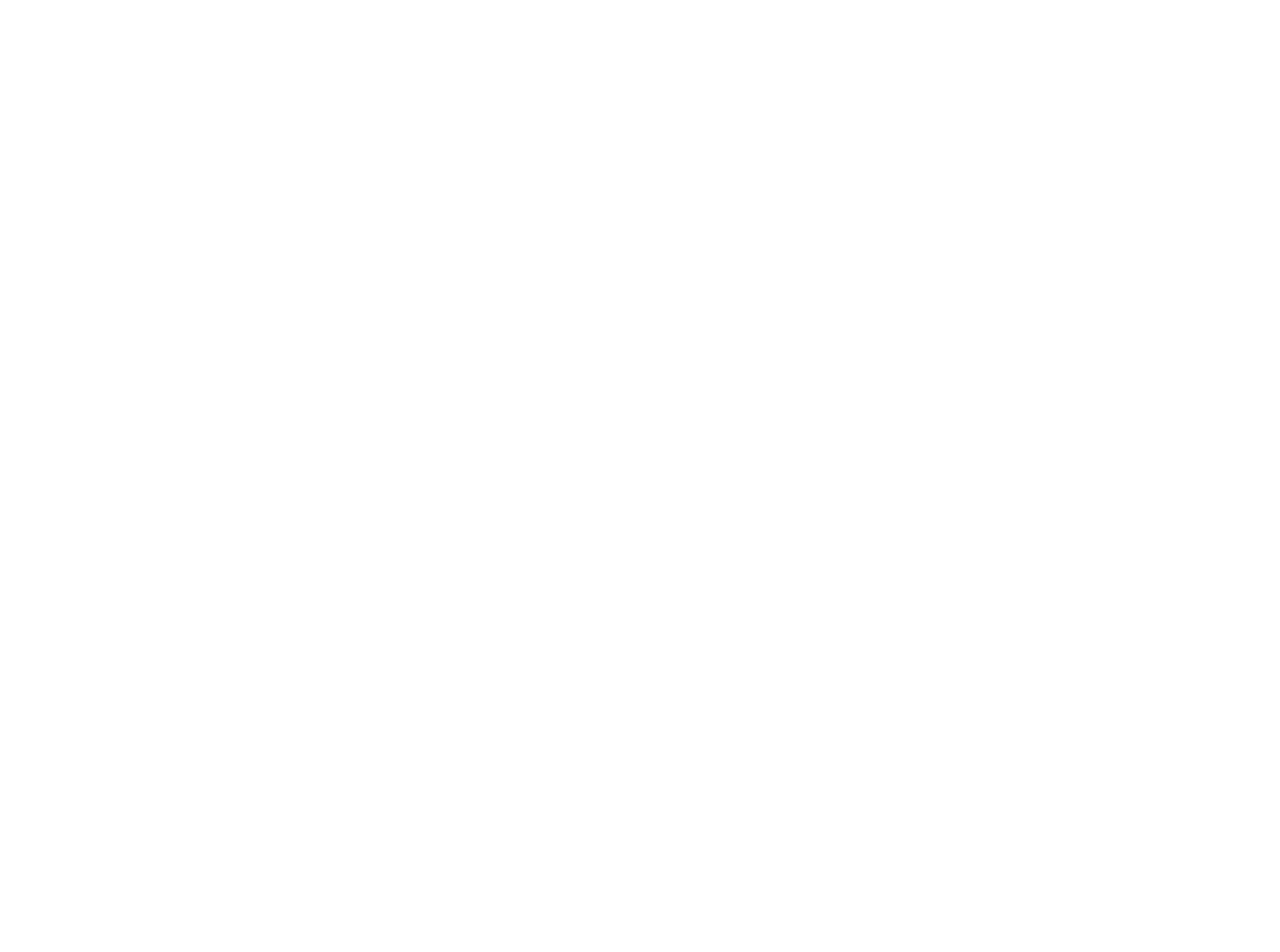
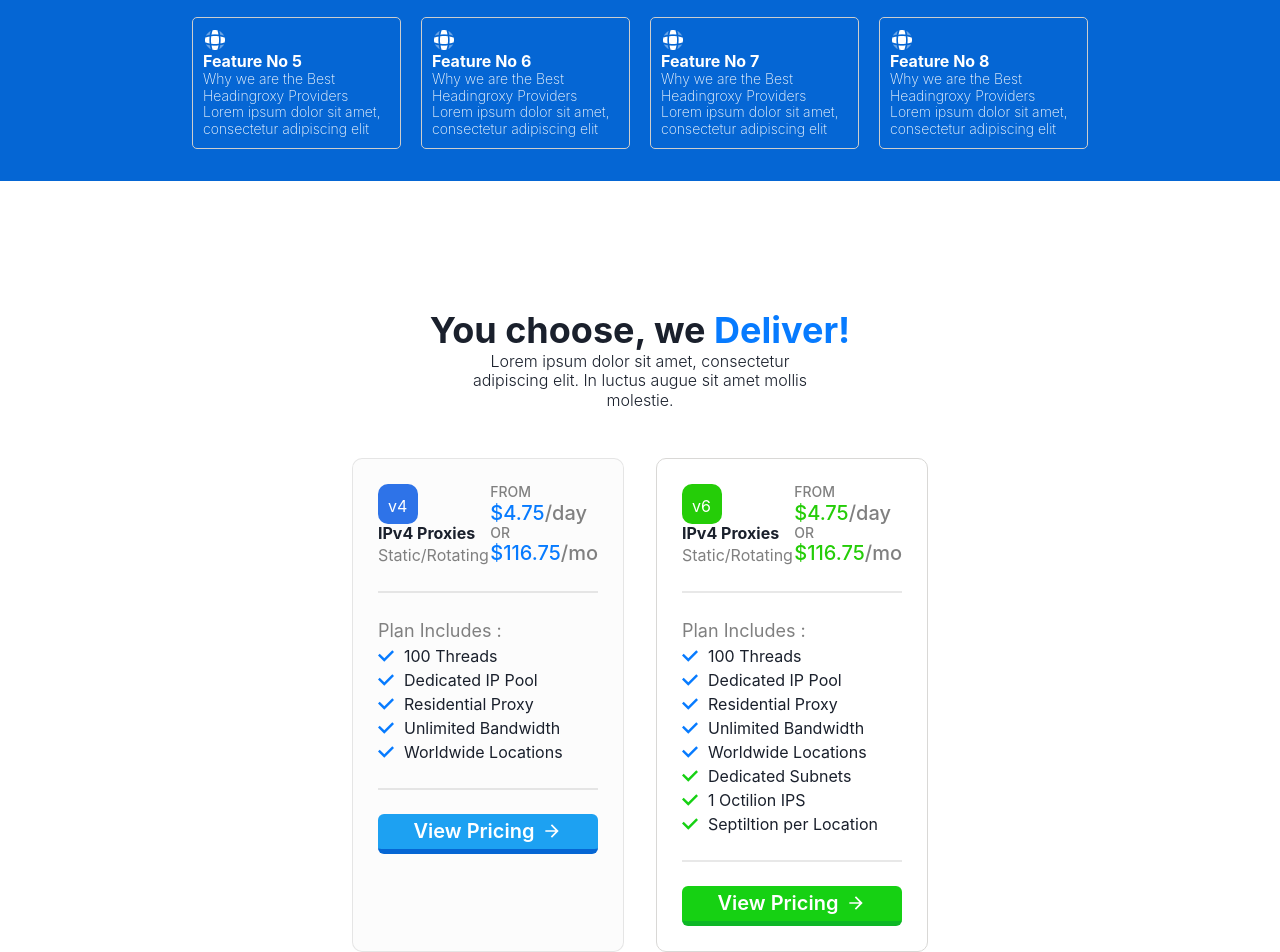
Before and after one commit to Aditya-Raj-Dev/FlameCloud, a React (Create React App) app in the folder project/: page / in a window 1280 px wide. Shown: the part 1003-1955 px from the top of the page. Before the commit the page ends 800 px from the top, so only its background shows below. Built offline with nearby package versions, Linux system fonts and the light colour scheme.

Commit message:
box done

```diff
--- a/project/src/Pages/Home.jsx
+++ b/project/src/Pages/Home.jsx
@@ -1,13 +1,16 @@
 import React from 'react'
+import Deliver from '../components/Deliver'
 import GetStarted from '../components/GetStarted'
 import Navbar from '../components/Navbar'
+import Proxyproviders from '../components/Proxyproviders'
 
 const Home = () => {
   return (
     <div>
         <Navbar/>
-
         <GetStarted/>
+        <Proxyproviders/>
+        <Deliver/>
     </div>
   )
 }
--- /dev/null
+++ b/project/src/components/Deliver.jsx
@@ -0,0 +1,170 @@
+
+import React from 'react'
+import { ArrowForwardIcon, CheckIcon } from '@chakra-ui/icons'
+import { Box, Button, Flex, Grid, Heading, Text } from '@chakra-ui/react'
+
+const Deliver = () => {
+  return (
+    <Box     width={["90%","90%","90%","60%" ]}margin="auto" mt="8rem">
+        <Heading as='h2' size='xl'>
+        You choose, we <span style={{color:"rgba(7, 123, 255, 1)"}}>Deliver!</span>
+        </Heading>
+        <Heading as='h6' size='sm' fontWeight="300" width={["80%","80%","60%","45%"]} margin="auto">
+        Lorem ipsum dolor sit amet, consectetur adipiscing elit. In luctus augue sit amet mollis molestie.
+  </Heading>
+  <br /><br />
+  <Box
+  width={["100%","100%","100%","75%"]} margin="auto">
+    <Grid
+    gap="2rem"
+    textAlign="left"
+    templateColumns={["repeat(1,1fr)","repeat(1,1fr)","repeat(2,1fr)"]}
+    >
+        <Box p="25px" borderRadius="10px"
+        maxWidth="450px"
+        border="0.5px solid rgba(30, 30, 30, 0.1)" bg="rgba(30, 30, 30, 0.01)">
+           <Flex justifyContent="space-between">
+              <Box>
+                     <Box bg="rgba(46, 115, 232, 1)" p="10px" borderRadius="10px"
+                     height="40px" width="40px" color="white">
+                        v4
+                     </Box>
+                     <Heading as='h6' size='sm'>
+                     IPv4 Proxies
+                     </Heading>
+                     <p style={{color:"gray"}}>Static/Rotating</p>
+              </Box>
+              <Box color="gray" textAlign="left">
+
+              <Heading as='h6' size='xs' fontSize="14px" fontWeight="medium">
+                   FROM
+                </Heading>
+                     <Heading as='h5' size='md' fontWeight="medium">
+                     <span style={{color:"rgba(7, 123, 255, 1)"}}> $4.75</span>/day
+                     </Heading>
+                     <Heading as='h6' size='xs' fontSize="14px" fontWeight="medium">
+                     OR
+                </Heading>
+                <Heading as='h5' size='md' fontWeight="medium">
+                     <span style={{color:"rgba(7, 123, 255, 1)"}}> $116.75</span>/mo
+                     </Heading>
+              </Box>
+           </Flex>
+           <br />
+           <Box width="100%" margin="auto" border="1px solid rgba(30, 30, 30, 0.1)"></Box>
+         <br />
+         <p style={{color:"gray",fontSize:"18px"}}>Plan Includes :</p>
+          <Box >
+            <Flex alignItems="center" gap="10px">
+              <CheckIcon color="rgba(7, 123, 255, 1)"/>
+              <Text>100 Threads</Text>
+            </Flex>
+            <Flex alignItems="center" gap="10px">
+              <CheckIcon color="rgba(7, 123, 255, 1)"/>
+              <Text>Dedicated IP Pool</Text>
+            </Flex>
+            <Flex alignItems="center" gap="10px">
+              <CheckIcon color="rgba(7, 123, 255, 1)"/>
+              <Text>Residential Proxy</Text>
+            </Flex>
+            <Flex alignItems="center" gap="10px">
+              <CheckIcon color="rgba(7, 123, 255, 1)"/>
+              <Text>Unlimited Bandwidth</Text>
+            </Flex>
+            <Flex alignItems="center" gap="10px">
+              <CheckIcon color="rgba(7, 123, 255, 1)"/>
+              <Text>Worldwide Locations</Text>
+            </Flex>
+      <br />
+      <Box width="100%" margin="auto" border="1px solid rgba(30, 30, 30, 0.1)"></Box>
+          </Box>
+          <br />
+          <Button colorScheme="twitter" width="100%"
+          fontSize="20px"
+          borderBottom="5px solid #0566D4" rightIcon={<ArrowForwardIcon/>}>
+            View Pricing
+          </Button>
+        </Box>
+
+        <Box p="25px" maxWidth="450px" borderRadius="10px" border="1px solid rgba(217, 216, 214, 1)">
+           <Flex justifyContent="space-between"  >
+              <Box >
+                     <Box bg="rgba(37, 205, 8, 1)" p="10px" borderRadius="10px"
+                     height="40px" width="40px" color="white">
+                        v6
+                     </Box>
+                     <Heading as='h6' size='sm'>
+                     IPv4 Proxies
+                     </Heading>
+                     <p style={{color:"gray"}}>Static/Rotating</p>
+              </Box>
+              <Box color="gray" textAlign="left">
+
+              <Heading as='h6' size='xs' fontSize="14px" fontWeight="medium">
+                   FROM
+                </Heading>
+                     <Heading as='h5' size='md' fontWeight="medium">
+                     <span style={{color:"rgba(37, 205, 8, 1)"}}> $4.75</span>/day
+                     </Heading>
+                     <Heading as='h6' size='xs' fontSize="14px" fontWeight="medium">
+                     OR
+                </Heading>
+                <Heading as='h5' size='md' fontWeight="medium">
+                     <span style={{color:"rgba(37, 205, 8, 1)"}}> $116.75</span>/mo
+                     </Heading>
+              </Box>
+           </Flex>
+           <br />
+           <Box width="100%" margin="auto" border="1px solid rgba(30, 30, 30, 0.1)"></Box>
+          <br />
+           <p style={{color:"gray",fontSize:"18px"}}>Plan Includes :</p>
+          <Box >
+            <Flex alignItems="center" gap="10px">
+              <CheckIcon color="rgba(7, 123, 255, 1)"/>
+              <Text>100 Threads</Text>
+            </Flex>
+            <Flex alignItems="center" gap="10px">
+              <CheckIcon color="rgba(7, 123, 255, 1)"/>
+              <Text>Dedicated IP Pool</Text>
+            </Flex>
+            <Flex alignItems="center" gap="10px">
+              <CheckIcon color="rgba(7, 123, 255, 1)"/>
+              <Text>Residential Proxy</Text>
+            </Flex>
+            <Flex alignItems="center" gap="10px">
+              <CheckIcon color="rgba(7, 123, 255, 1)"/>
+              <Text>Unlimited Bandwidth</Text>
+            </Flex>
+            <Flex alignItems="center" gap="10px">
+              <CheckIcon color="rgba(7, 123, 255, 1)"/>
+              <Text>Worldwide Locations</Text>
+            </Flex>
+            <Flex alignItems="center" gap="10px">
+              <CheckIcon color="#16D113"/>
+              <Text>Dedicated Subnets</Text>
+            </Flex>
+            <Flex alignItems="center" gap="10px">
+              <CheckIcon color="#16D113"/>
+              <Text>1 Octilion IPS</Text>
+            </Flex>
+            <Flex alignItems="center" gap="10px">
+              <CheckIcon color="#16D113"/>
+              <Text>Septiltion per Location</Text>
+            </Flex>
+      <br />
+      <Box width="100%" margin="auto" border="1px solid rgba(30, 30, 30, 0.1)"></Box>
+          </Box>
+          <br />
+          <Button bg="#16D113" width="100%"
+          fontSize="20px" color="white"
+          borderBottom="5px solid #0EB726" rightIcon={<ArrowForwardIcon/>}>
+            View Pricing
+          </Button>
+        </Box>
+    </Grid>
+    </Box>
+    </Box>
+  )
+}
+
+export default Deliver
--- a/project/src/components/GetStarted.jsx
+++ b/project/src/components/GetStarted.jsx
@@ -1,5 +1,5 @@
 import React from "react";
-import { Flex, Text, Box, Button } from "@chakra-ui/react";
+import { Flex, Text, Box, Button,Grid } from "@chakra-ui/react";
 import { ArrowForwardIcon } from "@chakra-ui/icons";
 import Shape from "../images/Shape.png";
 import Vector from "../images/Vector.png";
@@ -104,7 +104,8 @@ const GetStarted = () => {
         }}
       ></div>
       <br />
-   <Flex
+   <Grid
+    templateColumns={[ "repeat(1,1fr)","repeat(1,1fr)","repeat(2,1fr)","repeat(2,1fr)","repeat(4,1fr)"]}
  justifyContent="center"
    gap="10px">
      {
@@ -130,7 +131,7 @@ const GetStarted = () => {
             </Flex>
         ))
      }
-   </Flex>
+   </Grid>
     </Box>
   );
 };
--- /dev/null
+++ b/project/src/components/Proxyproviders.jsx
@@ -0,0 +1,46 @@
+import React from "react";
+import { Flex, Text, Box, Heading, Grid } from "@chakra-ui/react";
+import global from "../images/global.png"
+const Proxyproviders = () => {
+    const num= [1,2,3,4,5,6,7,8]
+  return (
+    <Box bg="#0566D4" mt="4rem">
+      <Box  p="2rem  4rem 2rem 4rem" mt="4rem"
+      width="80%" margin="auto">
+        <Heading as="h2" size={["lg", "lg", "xl"]} color="white">
+          Why we are the Best Proxy Providers
+        </Heading>
+        <Heading color="#FFFFFF" width={["100%","100%","60%"]} margin="auto" as="h6" size="xs" fontWeight="200">
+          Why we are the Best Headingroxy Providers Lorem ipsum dolor sit amet,
+          consectetur adipiscing elit. In luctus augue sit amet mollis molestie.
+        </Heading>
+        <br />
+        <Grid
+         templateColumns={[ "repeat(1,1fr)","repeat(1,1fr)","repeat(2,1fr)","repeat(2,1fr)","repeat(4,1fr)"]}
+      gap="20px"
+      >
+           {
+            num.map((item)=>(
+          <Box
+          textAlign="left"
+          padding="10px"
+          borderRadius="5px"
+          border="1px solid rgba(205, 205, 205)">
+             <img src={global} alt="" />
+             <Heading as='h5' size='sm' color="white">
+               Feature No {item}
+            </Heading>
+            <Heading color="#FFFFFF"  margin="auto" as="h6" size="xs" fontWeight="200">
+          Why we are the Best Headingroxy Providers Lorem ipsum dolor sit amet,
+          consectetur adipiscing elit
+        </Heading>
+          </Box>
+            ))
+           }
+           </Grid>
+      </Box>
+    </Box>
+  );
+};
+
+export default Proxyproviders;
```
Also changed, not shown: project/src/images/global.png (added).
